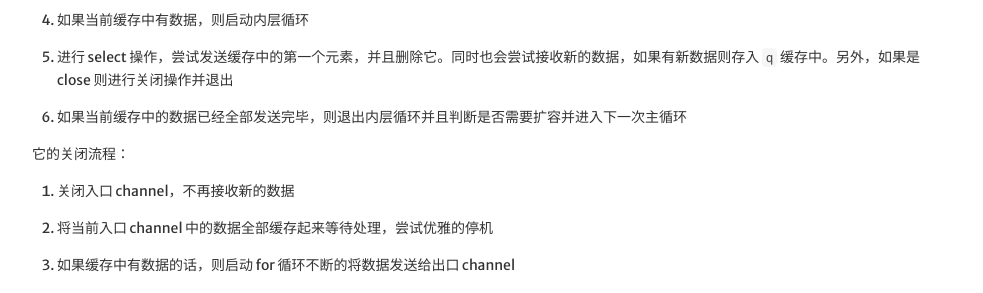
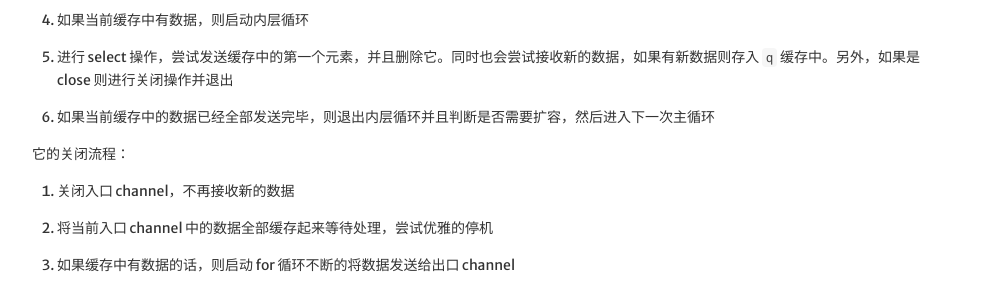
Before and after one commit to hi-rustin/hi-rustin.rs, a Jekyll site: the page built from _posts/2022-07-10-给 TiCDC 接上一个 unbound 的 channel.md, in a window 1280 px wide and 900 px high, scrolled down 3228 px. Shown: the part 152-445 px from the top of the window, without its empty margins (8-991 px from the left). Built offline with Jekyll 4.4.1, drawn with Linux system fonts in a browser that asks for light colours; nearby versions of some CDN libraries; comment, search, counter and statistics services are not loaded.

Commit message:
posts: fix typo
Signed-off-by: hi-rustin <rustin.liu@gmail.com>

```diff
--- a/_posts/2022-07-10-给 TiCDC 接上一个 unbound 的 channel.md
+++ b/_posts/2022-07-10-给 TiCDC 接上一个 unbound 的 channel.md
@@ -171,7 +171,7 @@ func (ch *Chann[T]) unboundedTerminate() {
 3. 进行 select 操作，如果有数据可以接收，则存入 `q` 缓存中，否则如果是 close 则进行关闭操作并退出
 4. 如果当前缓存中有数据，则启动内层循环
 5. 进行 select 操作，尝试发送缓存中的第一个元素，并且删除它。同时也会尝试接收新的数据，如果有新数据则存入 `q` 缓存中。另外，如果是 close 则进行关闭操作并退出
-6. 如果当前缓存中的数据已经全部发送完毕，则退出内层循环并且判断是否需要扩容并进入下一次主循环
+6. 如果当前缓存中的数据已经全部发送完毕，则退出内层循环并且判断是否需要扩容，然后进入下一次主循环
 
 它的关闭流程：
 1. 关闭入口 channel，不再接收新的数据
```
